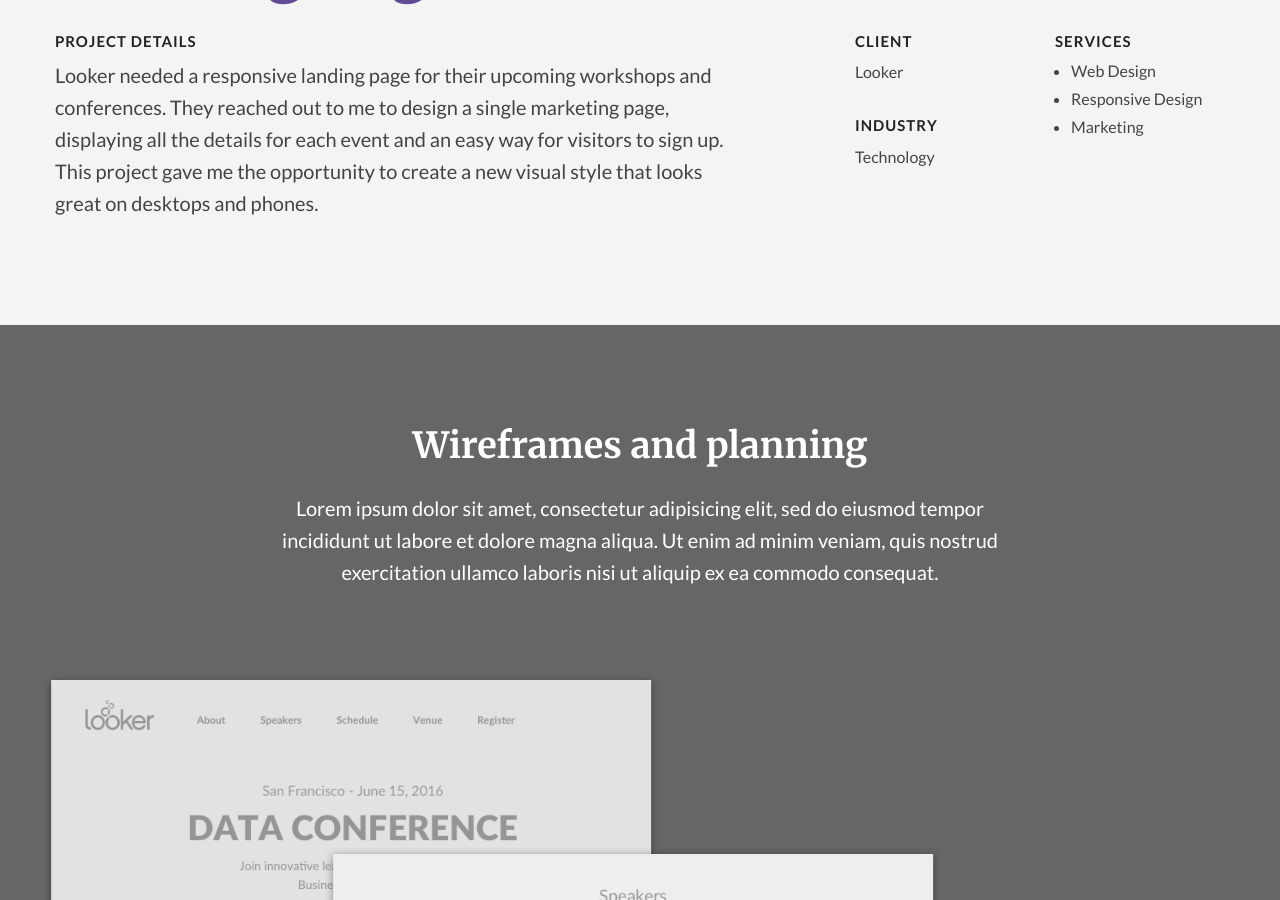
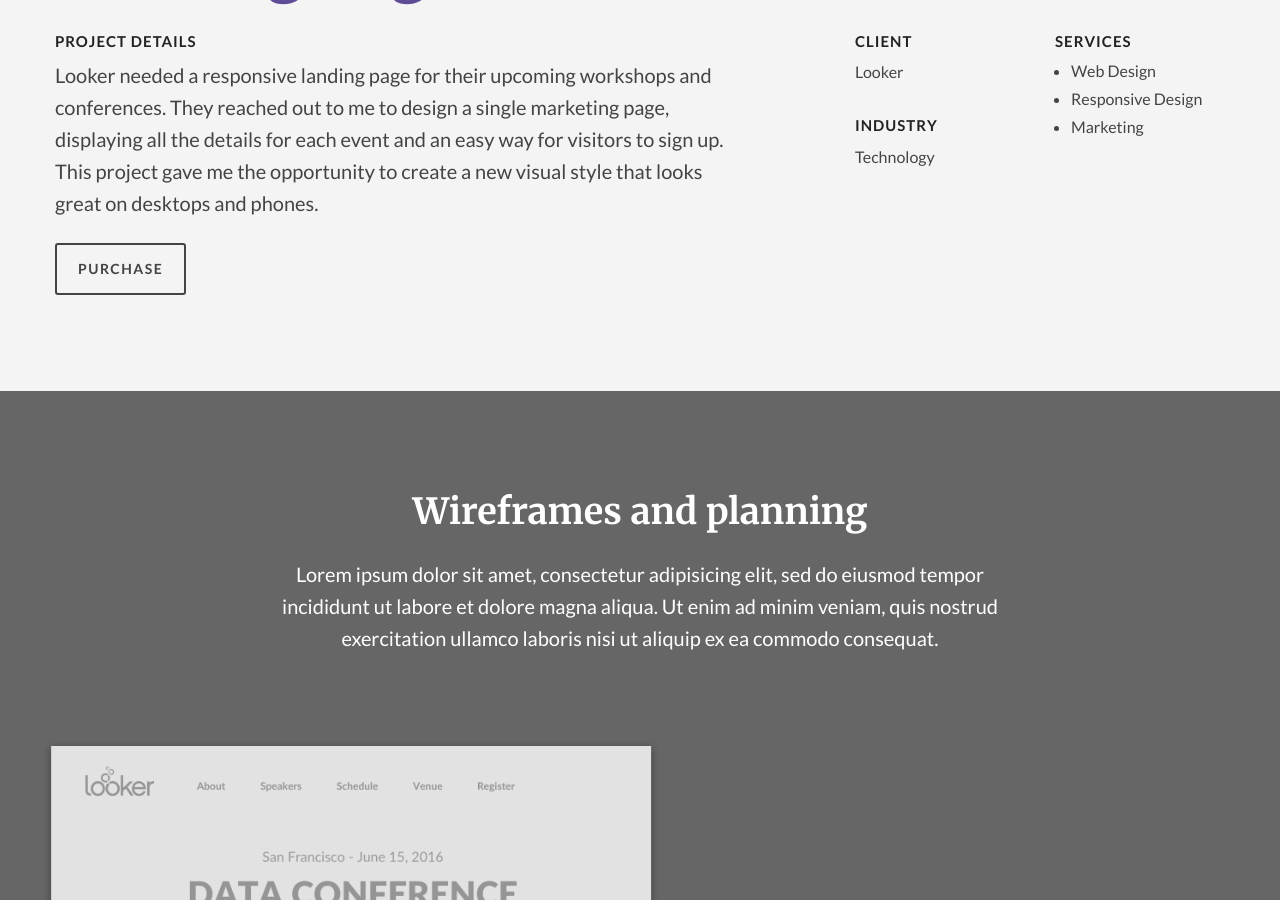
Before and after one commit to btamps/btamps.github.io, a Jekyll site: the page built from _posts/2016-04-10-looker-landing-page.markdown, in a window 1280 px wide and 900 px high, scrolled down 1016 px. Built offline with Jekyll 4.4.1, drawn with Linux system fonts in a browser that asks for light colours; nearby versions of some CDN libraries.

Commit message:
added a purchase button

```diff
--- a/_posts/2016-04-10-looker-landing-page.markdown
+++ b/_posts/2016-04-10-looker-landing-page.markdown
@@ -12,6 +12,8 @@
 client-website: "https://www.looker.com/"
 industry: "Technology"
 project-details: 'Looker needed a responsive landing page for their upcoming workshops and conferences. They reached out to me to design a single marketing page, displaying all the details for each event and an easy way  for visitors to sign up. This project gave me the opportunity to create a new visual style that looks great on desktops and phones.'
+project-cta-url: "https://www.iconfinder.com/btamps"
+project-cta-text: "Purchase"
 ---
 <section class="container-fluid content-block wireframes">
   <div class="container">
```
